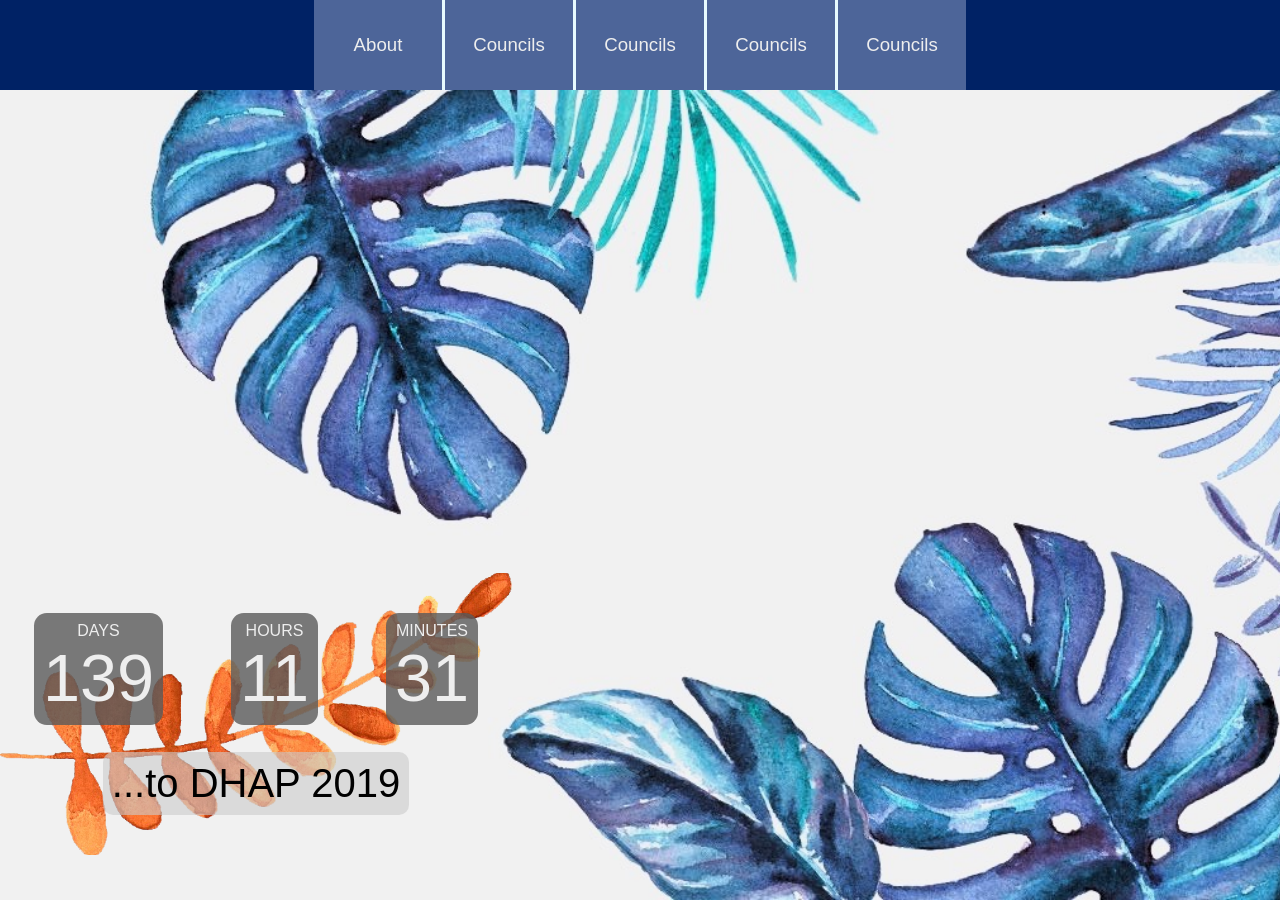
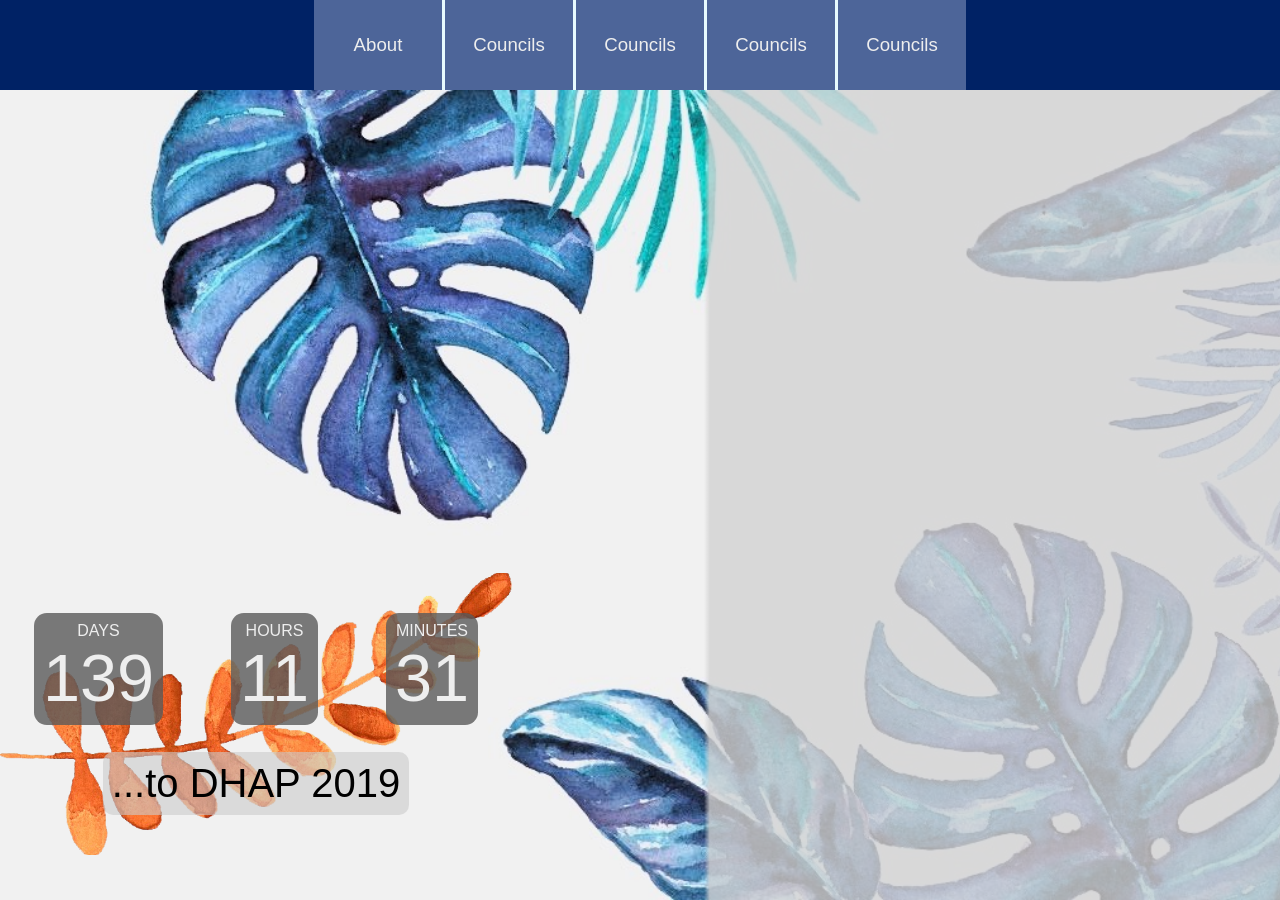
Before and after one commit to kaine119/dhap-2019, a Jekyll site: the page built from index.html, in a window 1280 px wide. Built offline with Jekyll 4.4.1, drawn with Linux system fonts in a browser that asks for light colours.

Commit message:
Add landing page welcome address container with animation, polish countdown timing

```diff
--- a/assets/css/index.css
+++ b/assets/css/index.css
@@ -14,11 +14,14 @@ section {
     background-position: center;
     background-size: cover;
     display: flex;
-    justify-content: left;
+    justify-content: space-between;
     align-items: flex-end;
 }
 
-#hero .container {
+/**
+ * Countdown styles
+ */
+#countdown-container {
     background-image: url({{ site.baseurl }}/assets/img/olive-branch-3.png);
     background-size: cover;
     background-position: center;
@@ -29,12 +32,12 @@ section {
     align-items: center;
     justify-content: center;
     margin-bottom: 5vh;
-    animation: wipe 2s;
+    animation: leaf-wipe 1s ease-in-out;
     overflow-x: hidden;
     flex-wrap: none;
 }
 
-@keyframes wipe {
+@keyframes leaf-wipe {
     from {transform: translateX(-40vw);}
     to {transform: none;}
 }
@@ -46,20 +49,18 @@ section {
     align-items: center;
 }
 
-.container * {
-    animation: fade 4s;
-
+#countdown-container * {
+    /*                        v delay the animation for 2s */
+    animation: fade 0.5s linear 1s;
+    animation-fill-mode: both;
 }
 
 @keyframes fade {
     from {opacity: 0;}
-    50% {opacity: 0;}
     to {opacity: 1;}
 }
 
-
-
-.countdown-digits {
+.countdown__digits {
     display: inline-flex;
     flex-direction: column;
     justify-content: center;
@@ -77,12 +78,12 @@ section {
 
 
 
-.countdown-digits span {
+.countdown__digits span {
     font-size: 50pt;
 
 }
 
-#countdown-over {
+#countdown__over {
     display: none;
     text-align: center;
     background: rgba(204, 204, 204, 0.6);
@@ -90,10 +91,29 @@ section {
     border-radius: 10px;
 }
 
-#subtitle {
+#countdown__subtitle {
     background: rgba(204, 204, 204, 0.6);
     border-radius: 10px;
     font-size: 30pt;
     margin-top: 3vh;
     padding: 1vh;
 }
+
+/**
+ * Welcome address styles
+ */
+
+#welcome-address {
+    width: 45vw;
+    height: 90vh;
+    background: linear-gradient(
+        to left, rgba(210, 210, 210, 0.8) 99%, rgba(210, 210, 210, 0) 100%
+        );
+    animation: right-fade 1s ease-in-out 1.5s;
+    animation-fill-mode: both;
+}
+
+@keyframes right-fade {
+    from {transform: translateX(45vw);}
+    to {transform: translateX(0);}
+}
--- a/index.html
+++ b/index.html
@@ -4,26 +4,31 @@ stylesheets:
     - index.css
 ---
 <section id="hero">
-    <div class="container">
+    <div id="countdown-container">
         <span id="countdown">
-            <div class="countdown-digits">
+            <div class="countdown__digits">
                 Days<br>
                 <span id="days">31</span>
             </div>
-            <div class="countdown-digits">
+            <div class="countdown__digits">
                 Hours<br>
                 <span id="hours">23</span>
             </div>
-            <div class="countdown-digits">
+            <div class="countdown__digits">
                 Minutes<br>
                 <span id="minutes">59</span>
             </div>
-            <span id="countdown-over">Thank you for coming!</span>
+            <span id="countdown__over">Thank you for coming!</span>
         </span>
-        <span id="subtitle">
+        <span id="countdown__subtitle">
             ...to DHAP 2019
         </span>
     </div>
+
+    <div id="welcome-address">
+
+    </div>
+
 </section>
 
 <script>
```
Also changed, not shown: other parts of index.html (+3 -3 lines).
